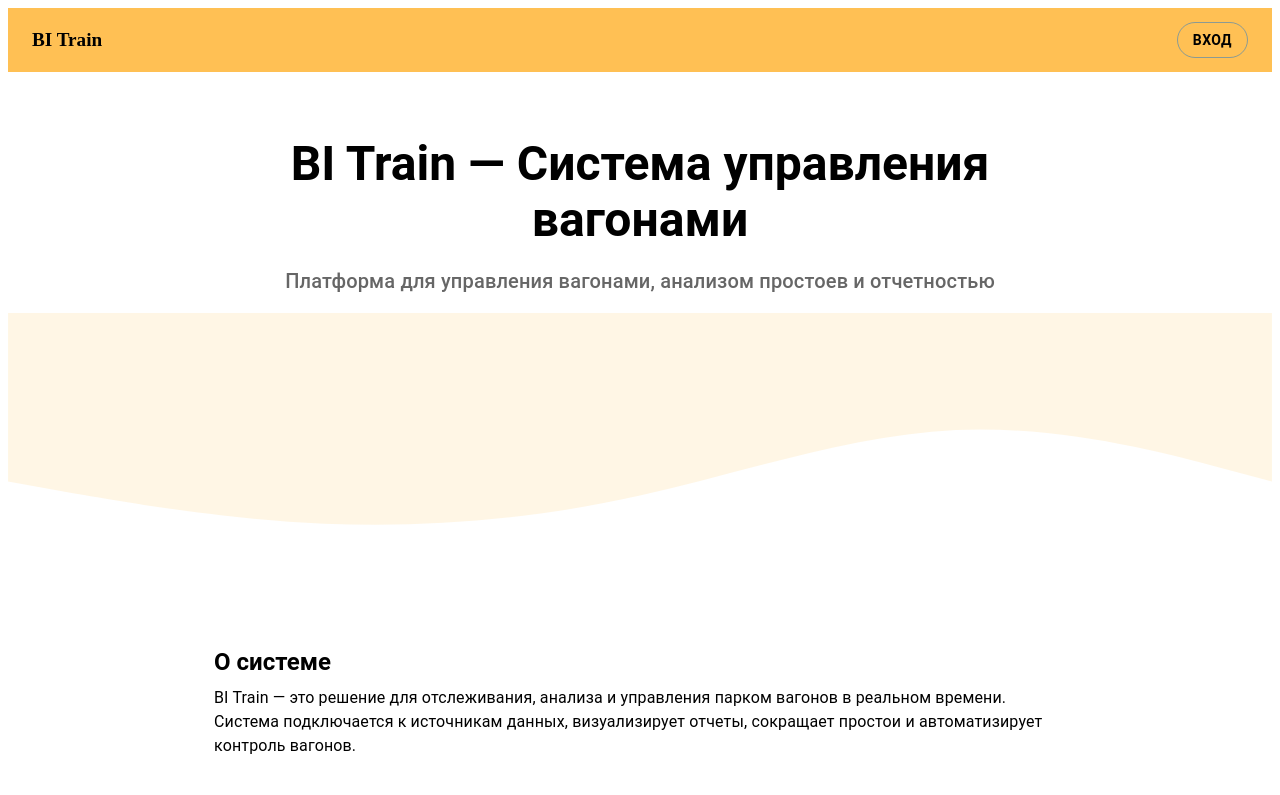
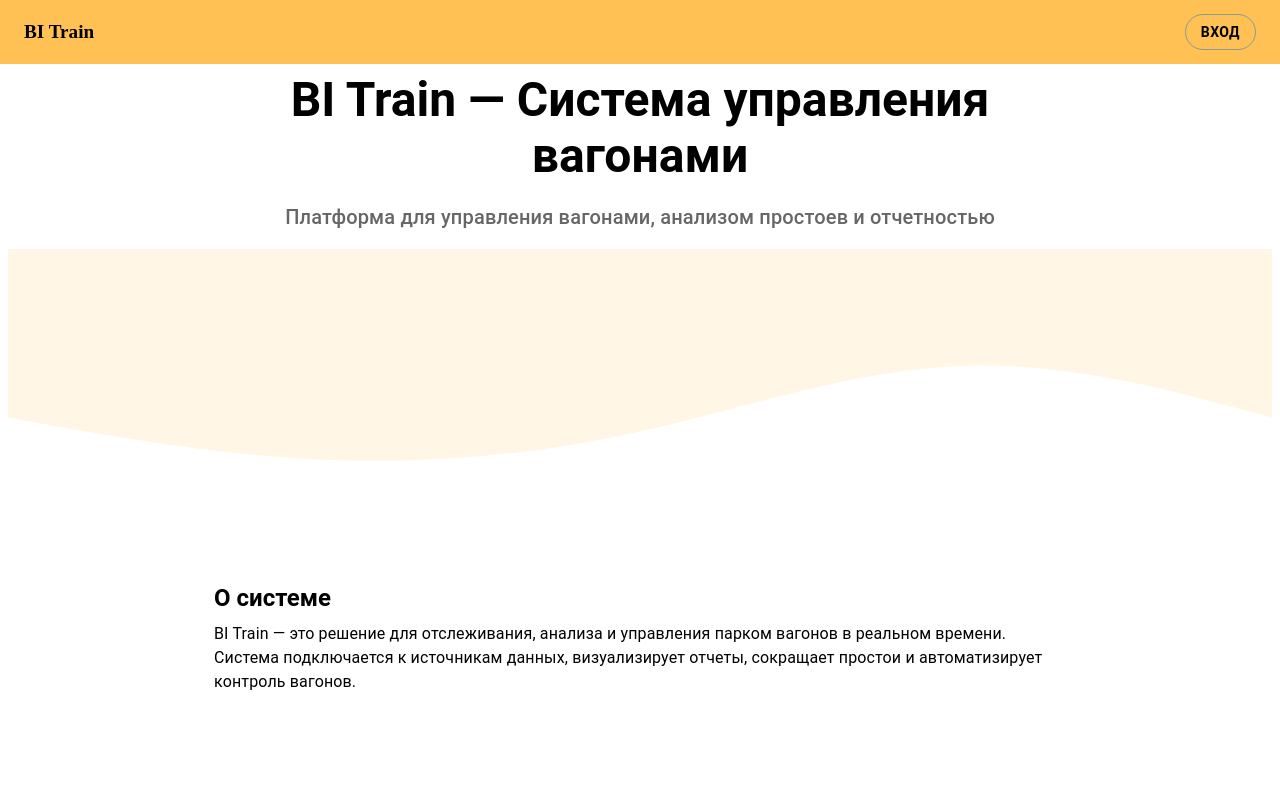
Before and after one commit to DKen717/bitrain-site, a Next.js app: page / in a window 1280 px wide. Shown: the top 795 px of the page. Built offline with nearby package versions, Linux system fonts and the light colour scheme.

Commit message:
Update index.jsx

```diff
--- a/pages/index.jsx
+++ b/pages/index.jsx
@@ -5,7 +5,7 @@ export default function Home() {
   return (
     <>
       {/* 🔝 Шапка */}
-      <AppBar position="static" elevation={0} sx={{ backgroundColor: '#ffc054', color: '#000' }}>
+      <AppBar position="fixed" elevation={0} sx={{ backgroundColor: '#ffc054', color: '#000', width: '100%', top: 0, left: 0, right: 0, zIndex: (theme) => theme.zIndex.drawer + 1, }}>
         <Toolbar sx={{ justifyContent: 'space-between' }}>
           <Box sx={{ fontWeight: 'bold', fontSize: '1.2rem' }}>
             <Link href="/" style={{ textDecoration: 'none', color: 'inherit' }}>
```
